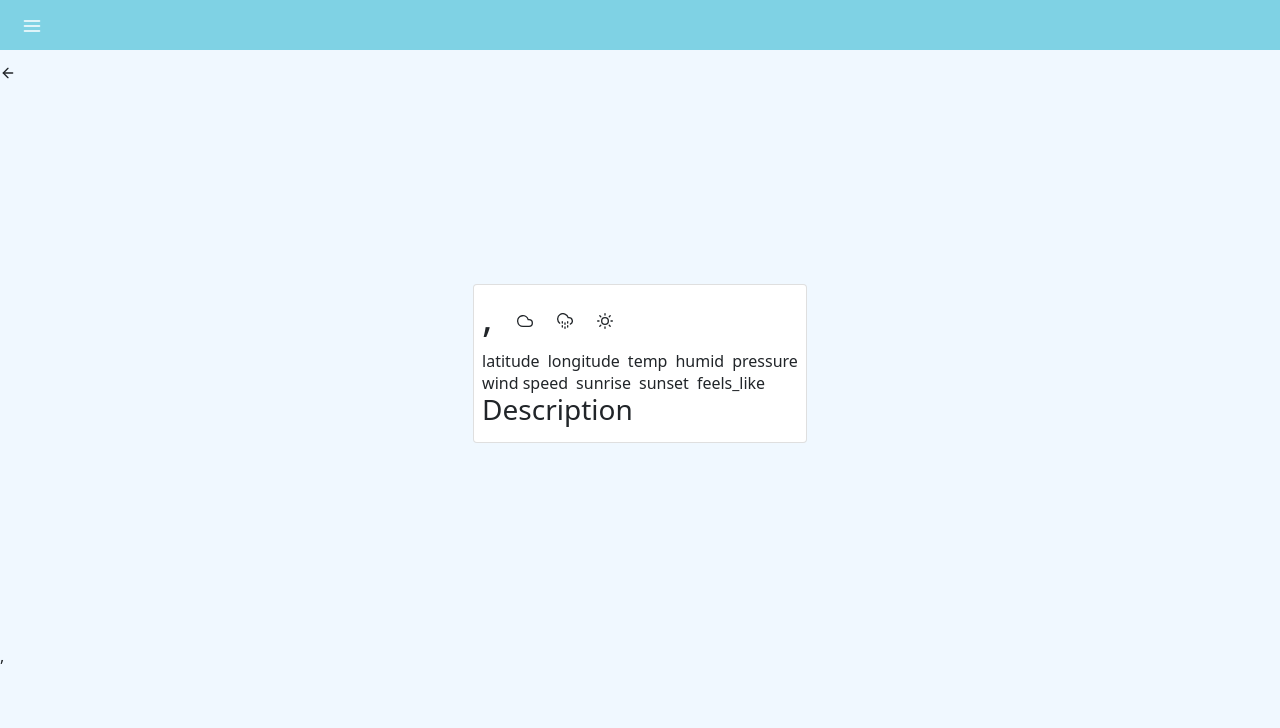
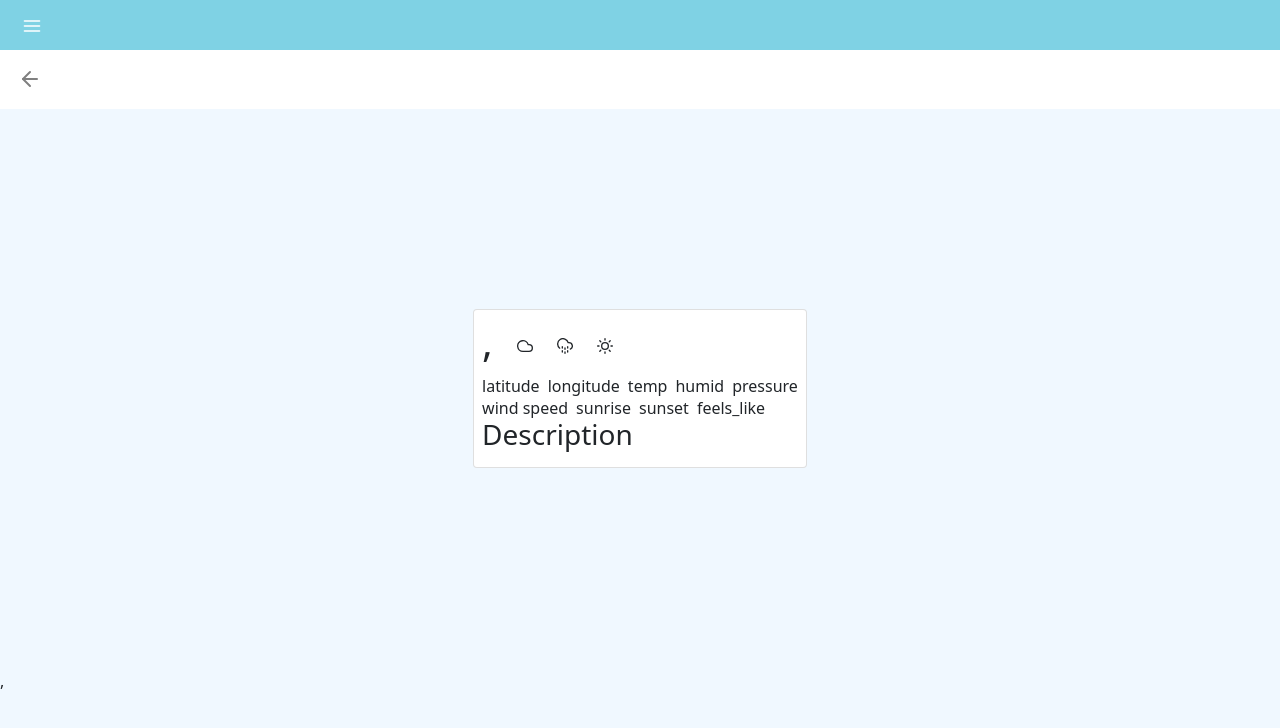
Before and after one commit to Amedzro-Elikplim/React-Capstone-Project, a React (Create React App) app: page /#/weatherdetails in a window 1280 px wide. Shown: the top 728 px of the page. Built offline with nearby package versions, Linux system fonts and the light colour scheme.

Commit message:
Style back button

```diff
--- a/src/pages/Weather/weather.css
+++ b/src/pages/Weather/weather.css
@@ -17,3 +17,15 @@ body {
   margin-top: -18px;
   color: rgb(143, 143, 143);
 }
+
+.icon-left {
+  zoom: 1.5;
+  margin: 5px;
+  color: gray;
+}
+
+.icon-container {
+  background-color: white;
+  padding: 10px;
+  margin-top: 0;
+}
```
